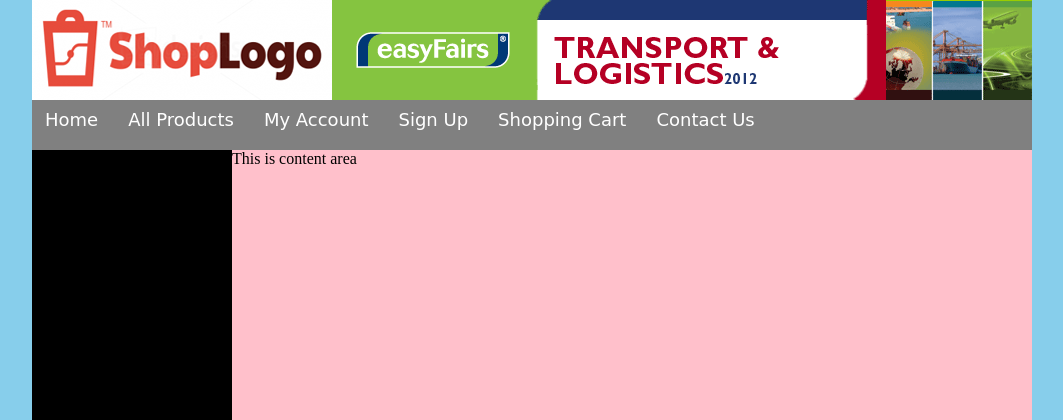
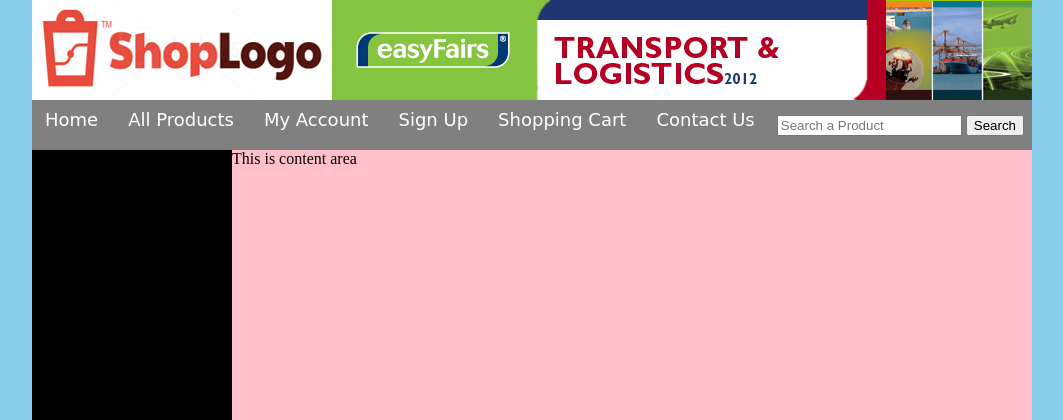
Before and after one commit to SunmeetOberoi/Web-Development, a PHP site: page / in a window 1280 px wide. Shown: the top 420 px of the page, without its empty margins (108-1171 px from the left). Run offline with PHP 8.4, Linux system fonts and the light colour scheme.

Commit message:
Added the search box

```diff
--- a/Courses/php/ecommerce/index.php
+++ b/Courses/php/ecommerce/index.php
@@ -21,6 +21,12 @@
           <li><a href="#">Shopping Cart</a></li>
           <li><a href="#">Contact Us</a></li>
         </ul>
+        <div id="form">
+          <form method="GET" action="results.php" enctype="multipart/form-data">
+            <input type="text" name="user_query" placeholder="Search a Product"/>
+            <input type="submit" name="search" value="Search"/>
+          </form>
+        </div>
       </div>
 
       <div class="content_wrapper">
--- a/Courses/php/ecommerce/styles/style.css
+++ b/Courses/php/ecommerce/styles/style.css
@@ -81,6 +81,7 @@ body {background-color: skyblue;}
     margin: 0;
     padding: 0;
     line-height: 40px;
+    float: left;
 }
 
 #menu li{
@@ -102,3 +103,9 @@ body {background-color: skyblue;}
     color: orange;
     text-decoration: underline;
 }
+
+#form{
+    float: right;
+    padding-right: 8px;
+    line-height: 50px;
+}
```
